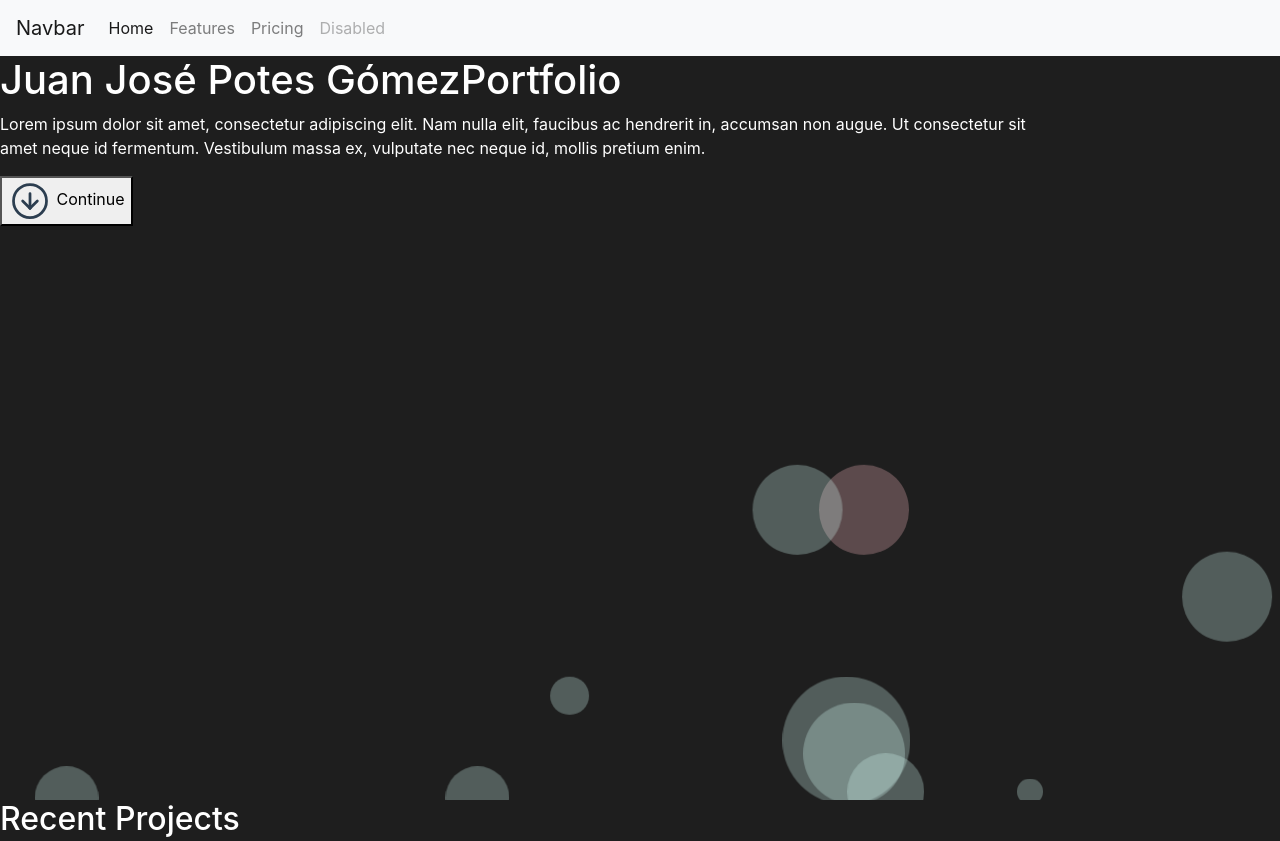
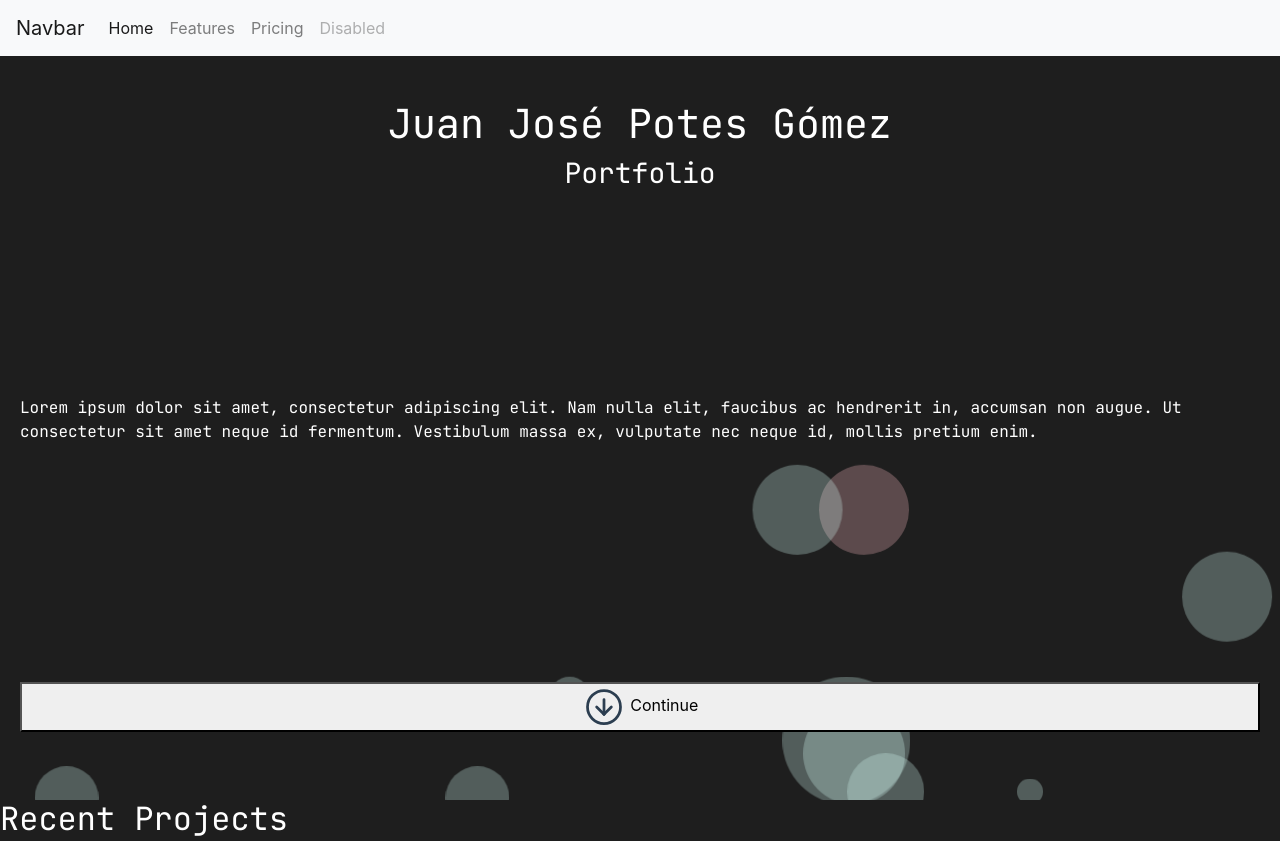
Before and after one commit to J-Potes/Personal_portfolio_website, a plain HTML site: page index.html in a window 1280 px wide. Shown: the top 841 px of the page. Drawn offline with nearby package versions, Linux system fonts and the light colour scheme.

Commit message:
Base of slogan section

```diff
--- a/CSS/styles.css
+++ b/CSS/styles.css
@@ -14,6 +14,8 @@
     --bgColor: #1E1E1E;
     --black: #000;
     --white: #fff;
+
+    --mainFont: 'JetBrains Mono', monospace;
 }
 
 body {
@@ -23,6 +25,7 @@ body {
 
 p, h1, h2, h3 {
     color: var(--white);
+    font-family: var(--mainFont);
 }
 
 .slogan {
@@ -40,6 +43,18 @@ p, h1, h2, h3 {
     z-index: -1;
 }
 
+/** Slogan **/
+
 .slogan__content {
-    position: relative;
+    height: 100%;
+    display: grid;
+    grid-template-columns: 1fr;
+    grid-template-rows: 1fr 2fr 1fr;
+    justify-content: center;
+    align-items: center;
+    padding: 0 20px;
 }
+
+.slogan__content--title {
+    text-align: center;
+}
--- a/index.html
+++ b/index.html
@@ -5,8 +5,13 @@
     <meta http-equiv="X-UA-Compatible" content="IE=edge">
     <meta name="viewport" content="width=device-width, initial-scale=1.0">
 
+    <link rel="preconnect" href="https://fonts.googleapis.com">
+    <link rel="preconnect" href="https://fonts.gstatic.com" crossorigin>
+    <link href="https://fonts.googleapis.com/css2?family=JetBrains+Mono:wght@200;400;700&display=swap" rel="stylesheet">
+
     <!-- CSS Bootstrap -->
     <link rel="stylesheet" href="https://cdn.jsdelivr.net/npm/bootstrap@4.1.3/dist/css/bootstrap.min.css" integrity="sha384-MCw98/SFnGE8fJT3GXwEOngsV7Zt27NXFoaoApmYm81iuXoPkFOJwJ8ERdknLPMO" crossorigin="anonymous">
+
     <link rel="stylesheet" href="CSS/bubbles.css">
     <link rel="stylesheet" href="CSS/styles.css">
     <title>Juan Jose Potes Portfolio</title>
@@ -82,11 +87,14 @@
             <div class="bubble"></div>
         </div> <!-- Bubbles -->
         <div class="slogan__content">
-            <h1 class="slogan__content--title row col-8">Juan José Potes Gómez <span>Portfolio</span></h1>
-            <p class="slogan__content--text row col-10">
+            <div class="slogan__content--title">
+                <h1>Juan José Potes Gómez</h1>
+                <h3>Portfolio</h3>
+            </div>
+
+            <p class="slogan__content--text">
                 Lorem ipsum dolor sit amet, consectetur adipiscing elit. Nam nulla elit, faucibus ac hendrerit in, accumsan non augue. Ut consectetur sit amet neque id fermentum. Vestibulum massa ex, vulputate nec neque id, mollis pretium enim.
             </p>
-            <a href="" class="slogan__content--button"></a>
             <button id="next-section-button" class="slogan__content--button">
                 <svg xmlns="http://www.w3.org/2000/svg" class="icon icon-tabler icon-tabler-arrow-down-circle" width="44" height="44" viewBox="0 0 24 24" stroke-width="1.5" stroke="#2c3e50" fill="none" stroke-linecap="round" stroke-linejoin="round">
                     <path stroke="none" d="M0 0h24v24H0z" fill="none"/>
```
